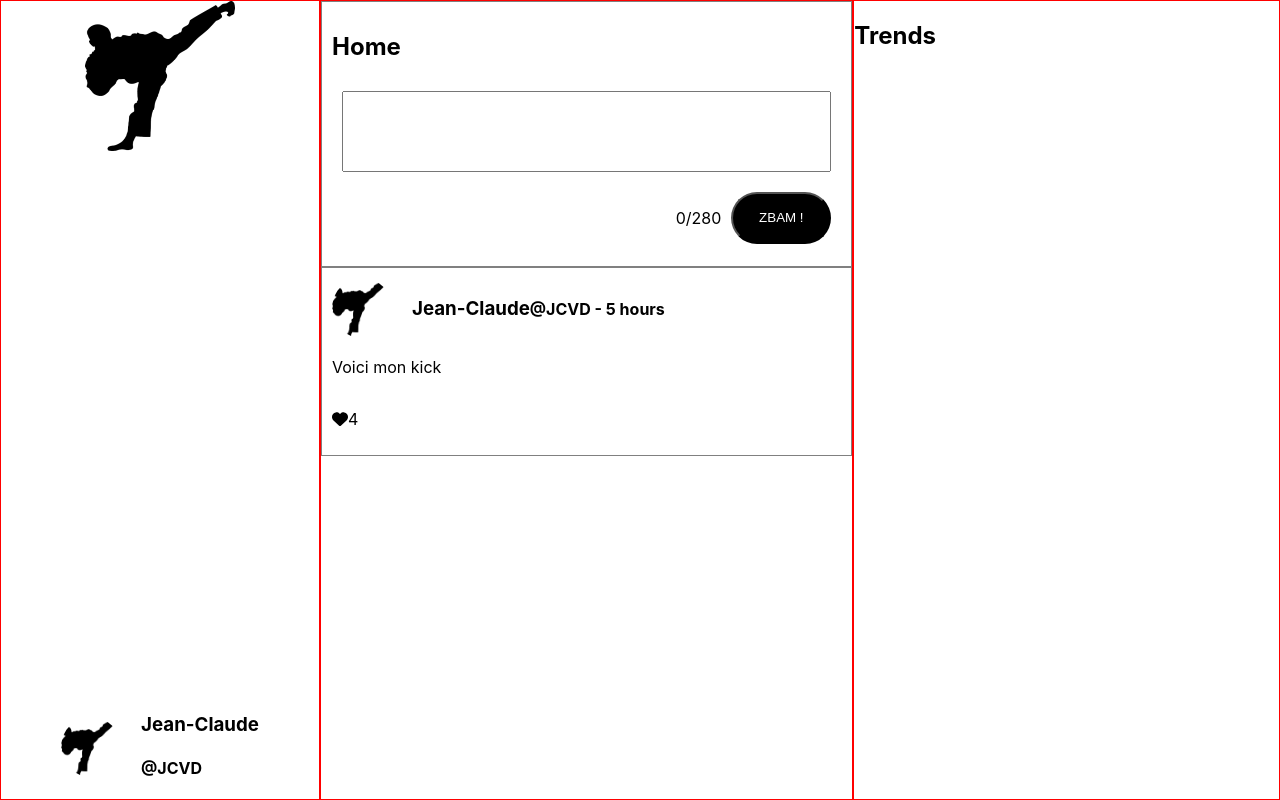
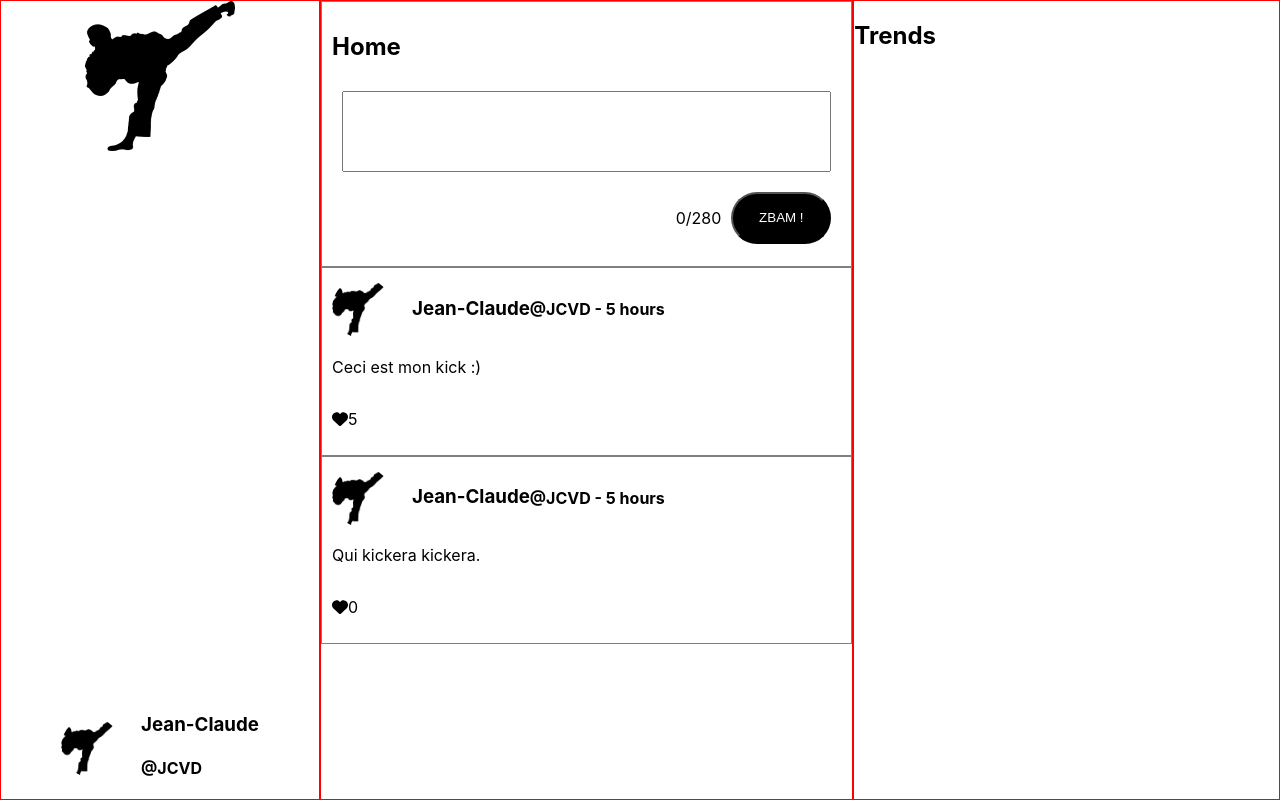
Before and after one commit to pfbouquet/hackatweet-frontend, a Next.js app: page /home in a window 1280 px wide. Built offline with nearby package versions, Linux system fonts and the light colour scheme.

Commit message:
dynamic kicks

```diff
--- a/components/Home.js
+++ b/components/Home.js
@@ -1,15 +1,37 @@
-import styles from '../styles/Home.module.css';
-import Kick from './Kick'
+import styles from "../styles/Home.module.css";
+import Kick from "./Kick";
+
+let kickData = [
+  {
+    username: "JCVD",
+    firstname: "Jean-Claude",
+    message: "Ceci est mon kick :)",
+    nbLikes: 5,
+  },
+  {
+    username: "JCVD",
+    firstname: "Jean-Claude",
+    message: "Qui kickera kickera.",
+    nbLikes: 0,
+  },
+];
 
 function Home() {
+  let kicks = kickData.map((k) => (
+    <Kick
+      username={k.username}
+      firstname={k.firstname}
+      message={k.message}
+      nbLikes={k.nbLikes}
+    />
+  ));
 
   return (
     <div className={styles.container}>
-
       <div className={styles.leftContainer}>
-        <img src="logo.webp" className={styles.logo}/>
+        <img src="logo.webp" className={styles.logo} />
         <div className={styles.user}>
-          <img className={styles.imgLogin} src="logo.webp"/>
+          <img className={styles.imgLogin} src="logo.webp" />
           <div className={styles.txtLogin}>
             <h3>Jean-Claude</h3>
             <h4>@JCVD</h4>
@@ -20,24 +42,23 @@ function Home() {
       <div className={styles.middleContainer}>
         <div className={styles.addKick}>
           <h2>Home</h2>
-          <textarea className={styles.textKick} rows="5" cols="33" label="Let's kick it!"></textarea>
+          <textarea
+            className={styles.textKick}
+            rows="5"
+            cols="33"
+            label="Let's kick it!"
+          ></textarea>
           <div className={styles.countAndKick}>
             <p>0/280</p>
             <button className={styles.btnKick}>ZBAM !</button>
           </div>
         </div>
 
-        <div className={styles.feed}>
-          <Kick />
-        </div>
-
+        <div className={styles.feed}>{kicks}</div>
       </div>
-
 
       <div className={styles.rightContainer}>
         <h2>Trends</h2>
-
-
       </div>
     </div>
   );
--- a/components/Kick.js
+++ b/components/Kick.js
@@ -1,28 +1,27 @@
-import styles from '../styles/Kick.module.css'
-import { FontAwesomeIcon } from '@fortawesome/react-fontawesome';
-import { faHeart} from '@fortawesome/free-solid-svg-icons';
+import styles from "../styles/Kick.module.css";
+import { FontAwesomeIcon } from "@fortawesome/react-fontawesome";
+import { faHeart } from "@fortawesome/free-solid-svg-icons";
 
-function Kick(){
+function Kick(props) {
+  let kickedAgo = "5 hours";
+  let userPic = "logo.webp";
 
   return (
     <>
       <div className={styles.kick}>
         <div className={styles.kicker}>
-              <img className={styles.imgLogin} src="logo.webp"/>
-              <h3>Jean-Claude</h3>
-              <h4>@JCVD - 5 hours</h4>
+          <img className={styles.imgLogin} src={userPic} />
+          <h3>{props.firstname}</h3>
+          <h4>{`@${props.username} - ${kickedAgo}`}</h4>
         </div>
-              <p>Voici mon kick</p>
+        <p>{props.message}</p>
         <div className={styles.like}>
-                <FontAwesomeIcon icon={faHeart}/>
-                <p>4</p>
+          <FontAwesomeIcon icon={faHeart} />
+          <p>{props.nbLikes}</p>
         </div>
-
       </div>
     </>
-
-    )
-
+  );
 }
 
 export default Kick;
```
Lines whose indentation alone changed are shown as unchanged.
